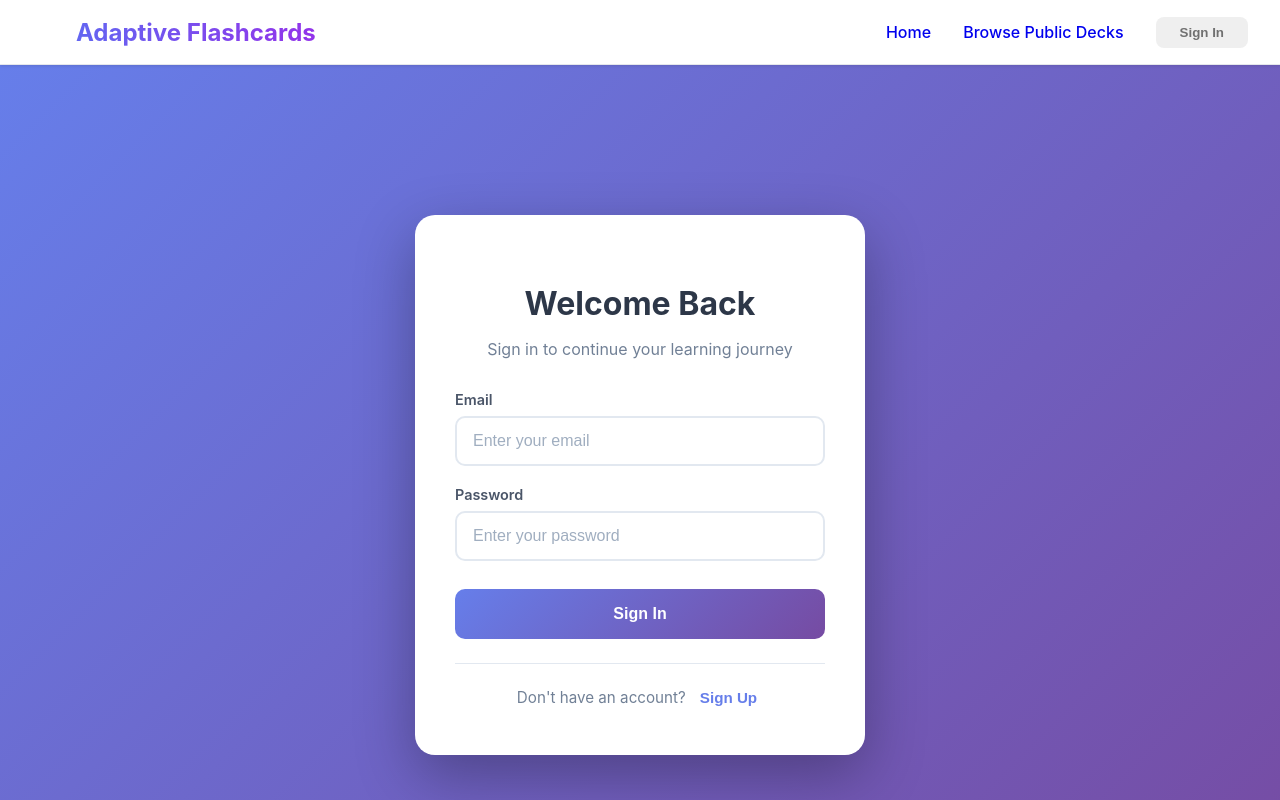
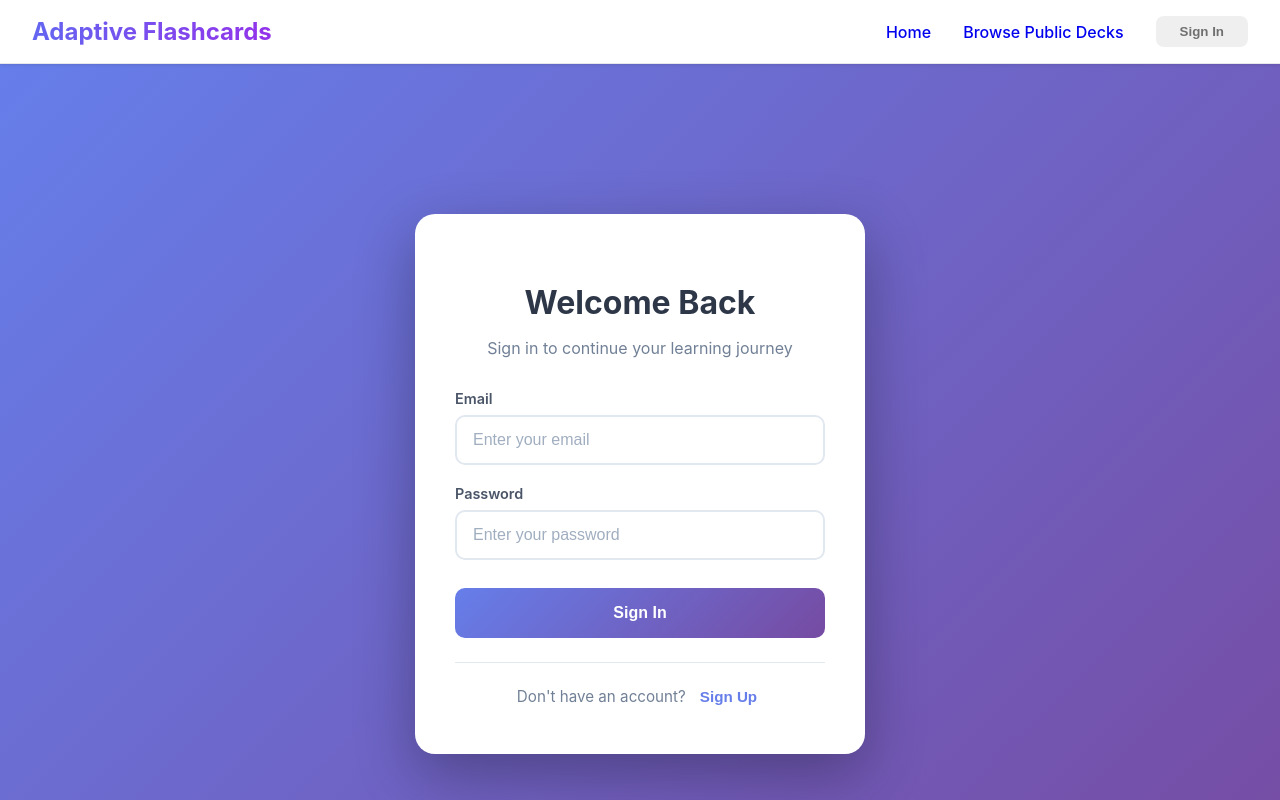
Before and after one commit to mikewng/adaptive-flashcards, a Next.js app in the folder frontend/flashcards-fe/: page /pages/login in a window 1280 px wide. Shown: the top 800 px of the page. Built offline with nearby package versions, Linux system fonts and the light colour scheme; no server answers; a web font is replaced by a local one.

Commit message:
added link to brand title

```diff
--- a/frontend/flashcards-fe/src/app/components/Navbar.jsx
+++ b/frontend/flashcards-fe/src/app/components/Navbar.jsx
@@ -34,9 +34,11 @@ const Navbar = () => {
             }
             <div className="fc-navbar-content">
                 <div className="fc-navbar-brand">
-                    <svg className="fc-navbar-icon" fill="none" stroke="currentColor" viewBox="0 0 24 24">
-                    </svg>
-                    <span className="fc-navbar-title">Adaptive Flashcards</span>
+                    <span className="fc-navbar-title">
+                        <Link href="/pages/decks" className="fc-nav-link" onClick={() => setMobileMenuOpen(false)}>
+                            Adaptive Flashcards
+                        </Link>
+                    </span>
                 </div>
 
                 {/* Hamburger Menu Button */}
```
